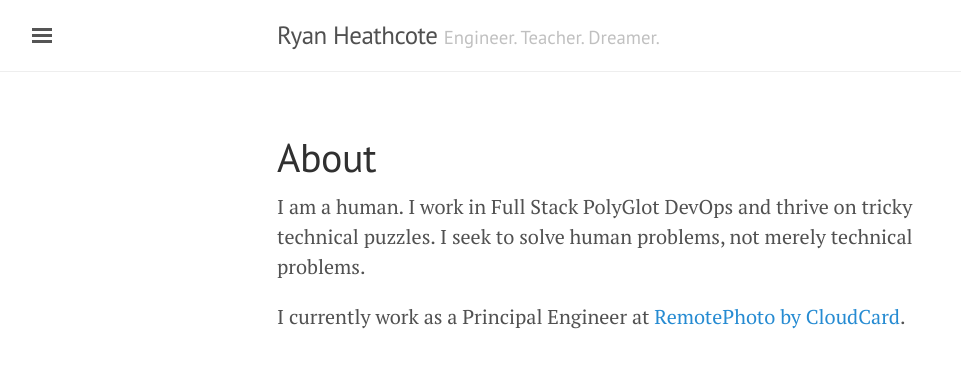
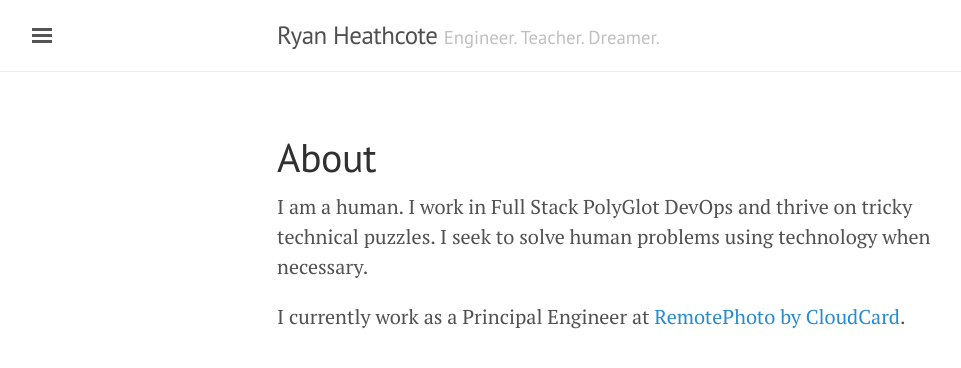
Before and after one commit to slackboxster/slackboxster.github.io, a Jekyll site: the page built from about.md, in a window 1280 px wide. Shown: the top 368 px of the page, without its empty margins (3-964 px from the left). Built offline with Jekyll 4.4.1, drawn with Linux system fonts in a browser that asks for light colours.

Commit message:
Update about.md

```diff
--- a/about.md
+++ b/about.md
@@ -3,6 +3,6 @@ layout: page
 title: About
 ---
 
-I am a human. I work in Full Stack PolyGlot DevOps and thrive on tricky technical puzzles. I seek to solve human problems, not merely technical problems.
+I am a human. I work in Full Stack PolyGlot DevOps and thrive on tricky technical puzzles. I seek to solve human problems using technology when necessary.
 
 I currently work as a Principal Engineer at [RemotePhoto by CloudCard](https://remotephoto.ai).
```
